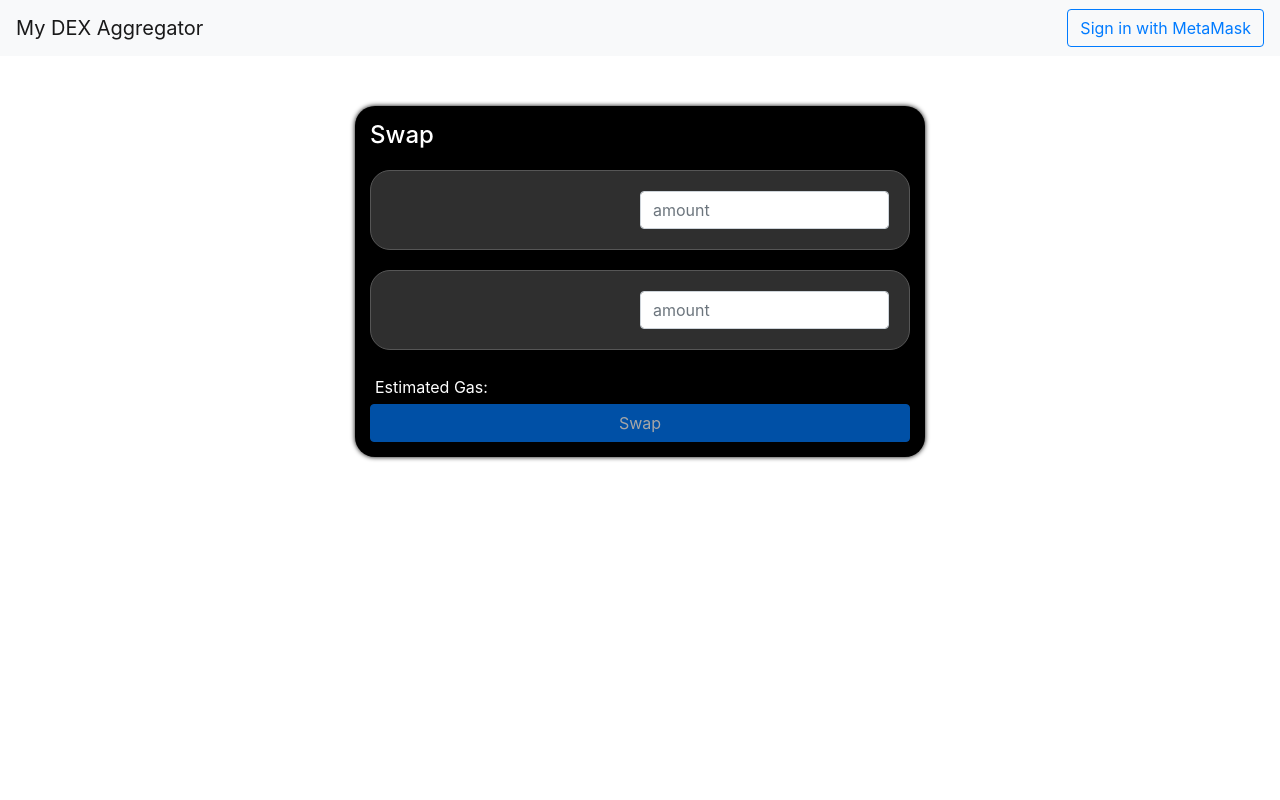
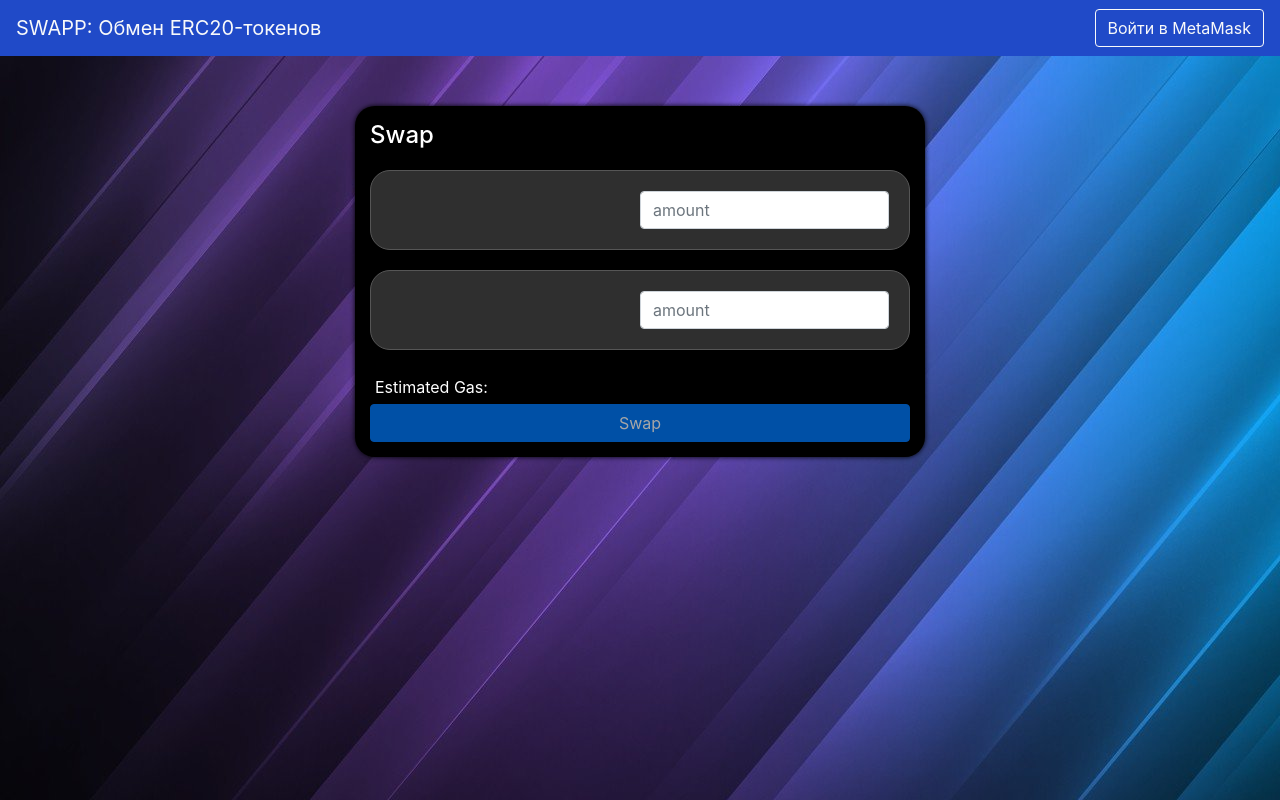
Before and after one commit to NikPeg/swapp, a website: page index.html in a window 1280 px wide. Drawn offline with nearby package versions, Linux system fonts and the light colour scheme; no server answers.

Commit message:
Minor changes to russian

```diff
--- a/index.html
+++ b/index.html
@@ -3,8 +3,8 @@
   <head>
     <meta charset="utf-8">
     <meta name="viewport" content="width=device-width, initial-scale=1, shrink-to-fit=no">
-
-    <title>Swap Demo Tutorial</title>
+    <body bgcolor="#000" background="background.jpg"></body>
+    <title>SWAPP</title>
     <script src="https://cdn.jsdelivr.net/npm/web3@latest/dist/web3.min.js"></script>
     <script src="https://code.jquery.com/jquery-3.6.0.min.js" integrity="sha256-/xUj+3OJU5yExlq6GSYGSHk7tPXikynS7ogEvDej/m4=" crossorigin="anonymous"></script>
     <script src="https://unpkg.com/moralis/dist/moralis.js"></script>
@@ -13,11 +13,11 @@
     <link rel="stylesheet" href="./style.css">
   </head>
 <body>
-    <nav class="navbar navbar-expand-lg navbar-light bg-light">
-        <a class="navbar-brand" href="#">My DEX Aggregator</a>
+    <nav class="navbar navbar-expand-lg navbar-light navbar-custom">
+        <a class="navbar-brand text-light" href="#">SWAPP: Обмен ERC20-токенов</a>
         <ul class="navbar-nav ml-auto">
           <li class="nav-item">
-            <button id="login_button" class="btn btn-outline-primary my-2 my-sm-0" type="submit">Sign in with MetaMask</button>
+            <button id="login_button" class="btn btn-outline-light my-2 my-sm-0" type="submit">Войти в MetaMask</button>
           </li>
       </nav>
       <div class ="container">
--- a/style.css
+++ b/style.css
@@ -40,3 +40,6 @@
     height: 500px;
     overflow: scroll;
 }
+.navbar-custom {
+    background-color: #204ac8;
+}
```
Also changed, not shown: background.jpg (added).
